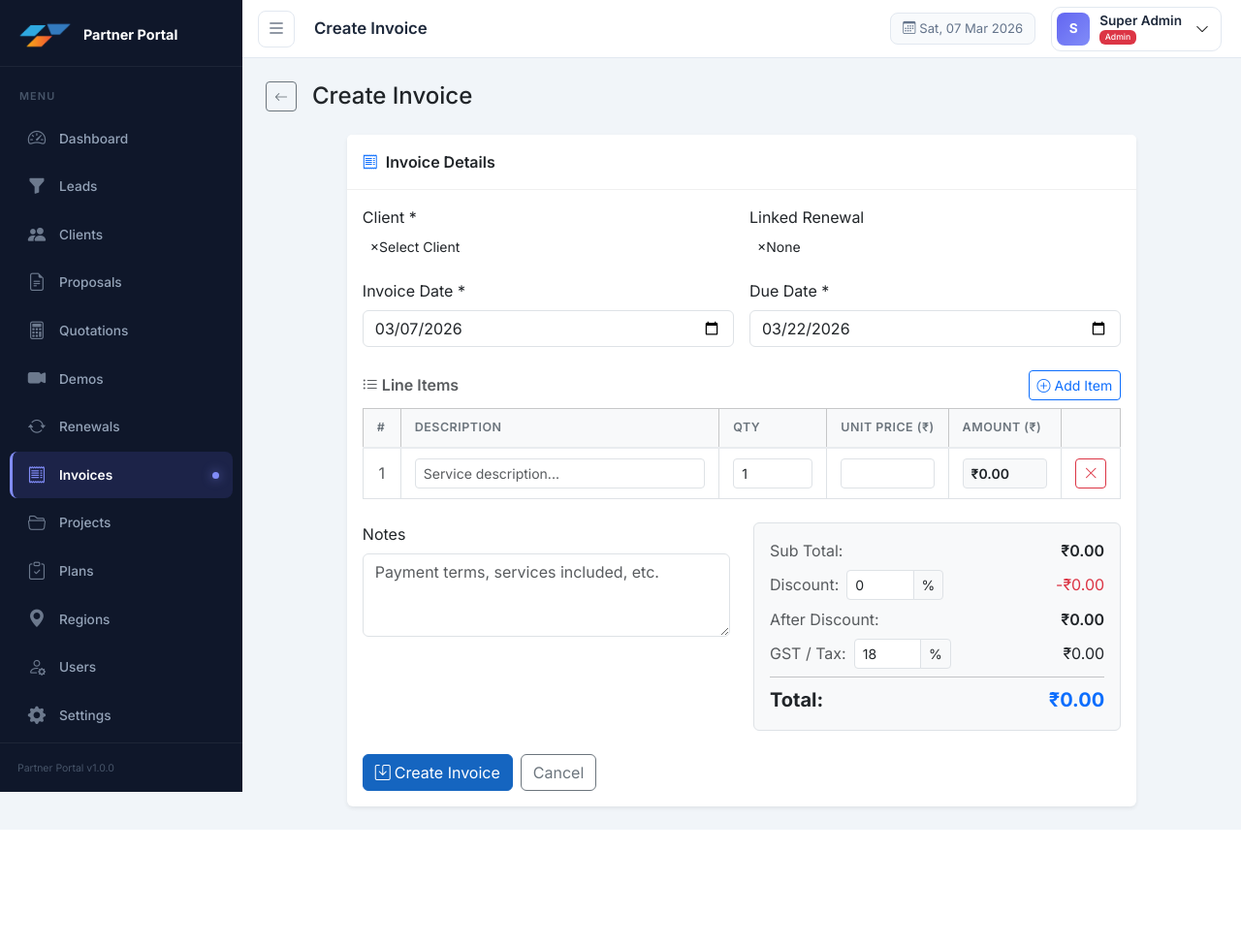
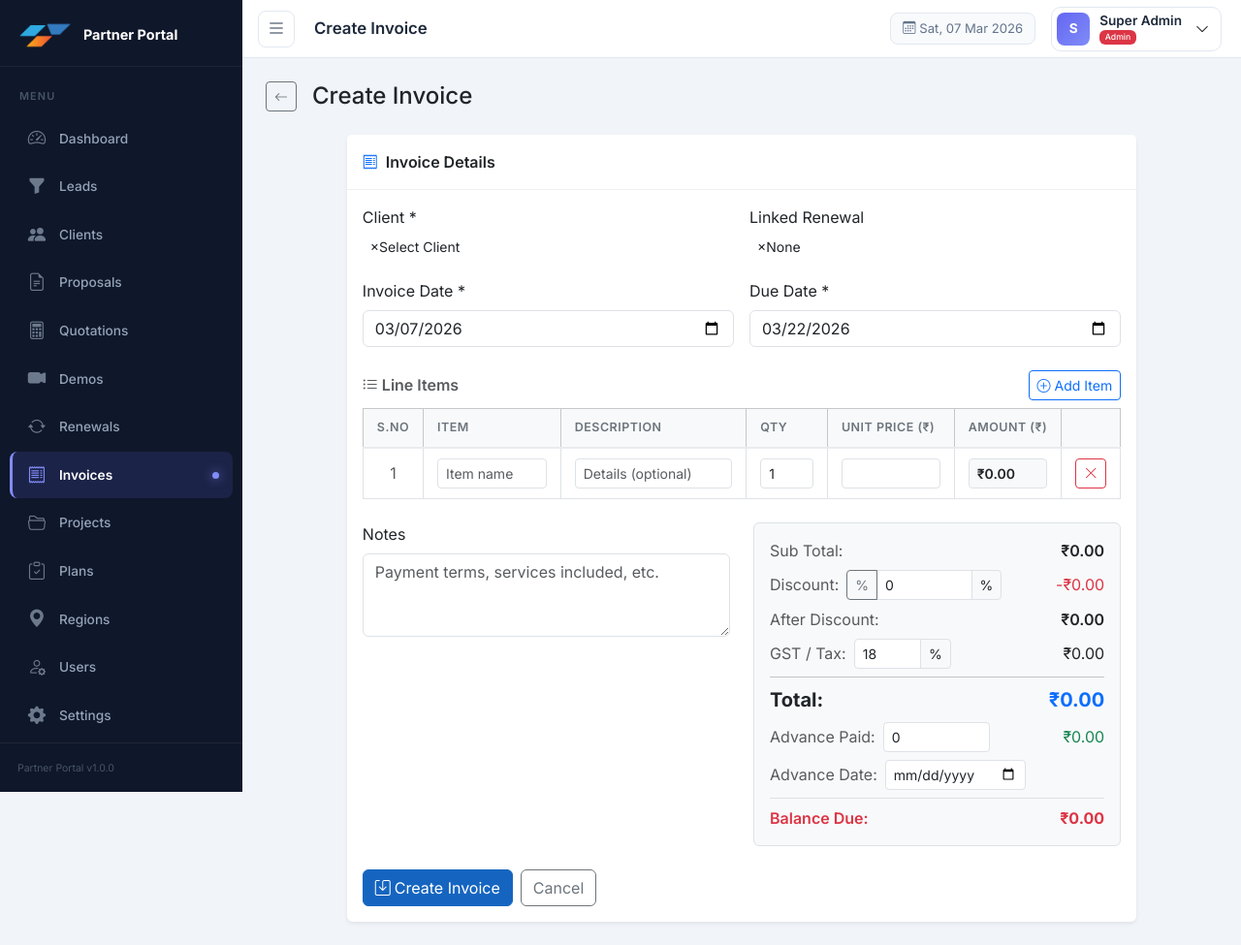
Before and after one commit to ashiftk011/trias-partner-portal, a PHP site: page /TriasPartnerPortal/modules/invoices/save.php in a window 1280 px wide. Shown: the whole page at 97% size. Before the commit the page ends 856 px from the top, so only its background shows below. Run offline with PHP 8.4, Linux system fonts and the light colour scheme; a user stored in the database is signed in; data that the repository does not hold is empty; some libraries are stand-ins or nearby versions.

Commit message:
Invoice create issue fix

```diff
--- a/modules/invoices/save.php
+++ b/modules/invoices/save.php
@@ -22,28 +22,32 @@ if ($preRenewalId) {
 
 if ($_SERVER['REQUEST_METHOD'] === 'POST') {
     verifyCsrf();
-    $clientId       = (int)$_POST['client_id'];
-    $renewalId      = $_POST['renewal_id'] ? (int)$_POST['renewal_id'] : null;
-    $invDate        = $_POST['invoice_date'];
-    $dueDate        = $_POST['due_date'];
-    $taxPercent     = (float)$_POST['tax_percent'];
-    $discountPercent= (float)($_POST['discount_percent'] ?? 0);
-    $notes          = trim($_POST['notes'] ?? '');
-    $userId         = currentUser()['id'];
+    $clientId        = (int)$_POST['client_id'];
+    $renewalId       = $_POST['renewal_id'] ? (int)$_POST['renewal_id'] : null;
+    $invDate         = $_POST['invoice_date'];
+    $dueDate         = $_POST['due_date'];
+    $taxPercent      = (float)$_POST['tax_percent'];
+    $discountType    = ($_POST['discount_type'] ?? 'percent') === 'fixed' ? 'fixed' : 'percent';
+    $notes           = trim($_POST['notes'] ?? '');
+    $advanceAmount   = max(0, (float)($_POST['advance_amount'] ?? 0));
+    $advanceDate     = !empty($_POST['advance_date']) ? $_POST['advance_date'] : null;
+    $userId          = currentUser()['id'];
 
     // Parse line items
-    $descriptions = $_POST['item_desc'] ?? [];
+    $itemNames    = $_POST['item_name'] ?? [];
+    $itemDescs    = $_POST['item_desc'] ?? [];
     $quantities   = $_POST['item_qty'] ?? [];
     $unitPrices   = $_POST['item_price'] ?? [];
     $items = [];
     $subtotal = 0;
-    for ($i = 0; $i < count($descriptions); $i++) {
-        $desc = trim($descriptions[$i] ?? '');
-        if ($desc === '') continue;
+    for ($i = 0; $i < count($itemNames); $i++) {
+        $name = trim($itemNames[$i] ?? '');
+        if ($name === '') continue;
+        $desc  = trim($itemDescs[$i] ?? '');
         $qty   = max(0, (float)($quantities[$i] ?? 1));
         $price = max(0, (float)($unitPrices[$i] ?? 0));
         $amt   = round($qty * $price, 2);
-        $items[] = ['desc' => $desc, 'qty' => $qty, 'price' => $price, 'amount' => $amt];
+        $items[] = ['name' => $name, 'desc' => $desc, 'qty' => $qty, 'price' => $price, 'amount' => $amt];
         $subtotal += $amt;
     }
 
@@ -52,7 +56,15 @@ if ($_SERVER['REQUEST_METHOD'] === 'POST') {
         redirect(BASE_URL . '/modules/invoices/save.php?client_id=' . $clientId);
     }
 
-    $discountAmount = round($subtotal * $discountPercent / 100, 2);
+    // Discount calculation
+    if ($discountType === 'fixed') {
+        $discountAmount  = round(min((float)($_POST['discount_value'] ?? 0), $subtotal), 2);
+        $discountPercent = $subtotal > 0 ? round($discountAmount / $subtotal * 100, 4) : 0;
+    } else {
+        $discountPercent = max(0, min(100, (float)($_POST['discount_value'] ?? 0)));
+        $discountAmount  = round($subtotal * $discountPercent / 100, 2);
+    }
+
     $afterDiscount  = $subtotal - $discountAmount;
     $taxAmount      = round($afterDiscount * $taxPercent / 100, 2);
     $totalAmount    = round($afterDiscount + $taxAmount, 2);
@@ -62,20 +74,21 @@ if ($_SERVER['REQUEST_METHOD'] === 'POST') {
     $lastNum = $lastInv ? (int)preg_replace('/\D/','',$lastInv) : 0;
     $invoiceNo = 'INV-' . str_pad($lastNum+1, 5, '0', STR_PAD_LEFT);
 
-    $db->prepare("INSERT INTO invoices (invoice_no,client_id,renewal_id,invoice_date,due_date,subtotal,discount_percent,discount_amount,tax_percent,tax_amount,total_amount,paid_amount,status,notes,created_by) VALUES (?,?,?,?,?,?,?,?,?,?,?,0,'pending',?,?)")
-       ->execute([$invoiceNo,$clientId,$renewalId,$invDate,$dueDate,$subtotal,$discountPercent,$discountAmount,$taxPercent,$taxAmount,$totalAmount,$notes,$userId]);
+    $db->prepare("INSERT INTO invoices (invoice_no,client_id,renewal_id,invoice_date,due_date,subtotal,discount_type,discount_percent,discount_amount,tax_percent,tax_amount,total_amount,advance_amount,advance_date,paid_amount,status,notes,created_by) VALUES (?,?,?,?,?,?,?,?,?,?,?,?,?,?,0,'pending',?,?)")
+       ->execute([$invoiceNo,$clientId,$renewalId,$invDate,$dueDate,$subtotal,$discountType,$discountPercent,$discountAmount,$taxPercent,$taxAmount,$totalAmount,$advanceAmount,$advanceDate,$notes,$userId]);
 
     $newId = $db->lastInsertId();
 
     // Save line items
-    $itemStmt = $db->prepare("INSERT INTO invoice_items (invoice_id,description,quantity,unit_price,amount) VALUES (?,?,?,?,?)");
+    $itemStmt = $db->prepare("INSERT INTO invoice_items (invoice_id,item_name,description,quantity,unit_price,amount) VALUES (?,?,?,?,?,?)");
     foreach ($items as $item) {
-        $itemStmt->execute([$newId, $item['desc'], $item['qty'], $item['price'], $item['amount']]);
+        $itemStmt->execute([$newId, $item['name'], $item['desc'], $item['qty'], $item['price'], $item['amount']]);
     }
 
     setFlash('success',"Invoice {$invoiceNo} created successfully.");
     redirect(BASE_URL . '/modules/invoices/view.php?id=' . $newId);
 }
+
 
 $clients  = $db->query("SELECT id,name,client_code,company FROM clients WHERE status='active' ORDER BY name")->fetchAll();
 $renewals = [];
@@ -148,18 +161,20 @@ include __DIR__ . '/../../includes/header.php';
               <table class="table table-bordered align-middle mb-0" id="itemsTable">
                 <thead class="table-light">
                   <tr>
-                    <th style="width:5%">#</th>
-                    <th style="width:45%">Description</th>
-                    <th style="width:15%">Qty</th>
-                    <th style="width:15%">Unit Price (₹)</th>
-                    <th style="width:15%">Amount (₹)</th>
-                    <th style="width:5%"></th>
+                    <th style="width:4%" class="text-center">S.No</th>
+                    <th style="width:22%">Item</th>
+                    <th style="width:28%">Description</th>
+                    <th style="width:12%">Qty</th>
+                    <th style="width:17%">Unit Price (₹)</th>
+                    <th style="width:13%">Amount (₹)</th>
+                    <th style="width:4%"></th>
                   </tr>
                 </thead>
                 <tbody id="itemsBody">
                   <tr class="item-row">
                     <td class="row-num text-center text-muted">1</td>
-                    <td><input type="text" name="item_desc[]" class="form-control form-control-sm" placeholder="Service description..." required value="<?= $preClient ? htmlspecialchars($preClient['plan_name'] ?? 'Service Charges') : '' ?>"></td>
+                    <td><input type="text" name="item_name[]" class="form-control form-control-sm" placeholder="Item name" required value="<?= $preClient ? htmlspecialchars($preClient['plan_name'] ?? 'Service Charges') : '' ?>"></td>
+                    <td><input type="text" name="item_desc[]" class="form-control form-control-sm" placeholder="Details (optional)"></td>
                     <td><input type="number" name="item_qty[]" class="form-control form-control-sm item-qty" min="0" step="0.01" value="1"></td>
                     <td><input type="number" name="item_price[]" class="form-control form-control-sm item-price" min="0" step="0.01" value="<?= $preClient ? $preClient['plan_price'] : '' ?>"></td>
                     <td><input type="text" class="form-control form-control-sm item-amount bg-light fw-semibold" readonly></td>
@@ -185,9 +200,11 @@ include __DIR__ . '/../../includes/header.php';
                 <div class="d-flex justify-content-between align-items-center mb-2">
                   <div class="d-flex align-items-center gap-2">
                     <span class="text-muted">Discount:</span>
-                    <div class="input-group input-group-sm" style="width:100px">
-                      <input type="number" name="discount_percent" id="invDiscount" class="form-control" value="0" min="0" max="100" step="0.01">
-                      <span class="input-group-text">%</span>
+                    <div class="input-group input-group-sm" style="width:160px">
+                      <button type="button" class="btn btn-outline-secondary btn-sm px-2" id="discTypeToggle" title="Switch between % and ₹">%</button>
+                      <input type="hidden" name="discount_type" id="discTypeHidden" value="percent">
+                      <input type="number" name="discount_value" id="invDiscount" class="form-control" value="0" min="0" step="0.01">
+                      <span class="input-group-text" id="discSymbol">%</span>
                     </div>
                   </div>
                   <span class="text-danger" id="dispDiscount">-₹0.00</span>
@@ -207,9 +224,27 @@ include __DIR__ . '/../../includes/header.php';
                   <span id="dispTax">₹0.00</span>
                 </div>
                 <hr class="my-2">
-                <div class="d-flex justify-content-between">
+                <div class="d-flex justify-content-between mb-2">
                   <span class="fw-bold fs-5">Total:</span>
                   <span class="fw-bold fs-5 text-primary" id="dispTotal">₹0.00</span>
+                </div>
+                <!-- Advance Amount -->
+                <div class="d-flex justify-content-between align-items-center mb-2">
+                  <div class="d-flex align-items-center gap-2">
+                    <span class="text-muted">Advance Paid:</span>
+                    <input type="number" name="advance_amount" id="invAdvance" class="form-control form-control-sm" style="width:110px" value="0" min="0" step="0.01">
+                  </div>
+                  <span class="text-success" id="dispAdvance">₹0.00</span>
+                </div>
+                <div class="d-flex justify-content-between align-items-center mb-2">
+                  <div class="d-flex align-items-center gap-2">
+                    <span class="text-muted">Advance Date:</span>
+                    <input type="date" name="advance_date" id="invAdvanceDate" class="form-control form-control-sm" style="width:145px">
+                  </div>
+                </div>
+                <div class="d-flex justify-content-between border-top pt-2 mt-1">
+                  <span class="fw-semibold text-danger">Balance Due:</span>
+                  <span class="fw-bold text-danger" id="dispBalance">₹0.00</span>
                 </div>
               </div>
             </div>
@@ -251,27 +286,38 @@ function calcTotals() {
     subtotal += qty * price;
   });
 
-  const discPct = parseFloat(document.getElementById('invDiscount').value) || 0;
-  const discAmt = subtotal * discPct / 100;
+  const discType = document.getElementById('discTypeHidden').value;
+  const discVal  = parseFloat(document.getElementById('invDiscount').value) || 0;
+  let discAmt;
+  if (discType === 'fixed') {
+    discAmt = Math.min(discVal, subtotal);
+  } else {
+    discAmt = subtotal * discVal / 100;
+  }
   const afterDisc = subtotal - discAmt;
   const taxPct = parseFloat(document.getElementById('invTax').value) || 0;
   const taxAmt = afterDisc * taxPct / 100;
   const total = afterDisc + taxAmt;
+  const advance = parseFloat(document.getElementById('invAdvance').value) || 0;
+  const balance = Math.max(0, total - advance);
 
   document.getElementById('dispSubtotal').textContent = '₹' + subtotal.toFixed(2);
   document.getElementById('dispDiscount').textContent = '-₹' + discAmt.toFixed(2);
   document.getElementById('dispAfterDiscount').textContent = '₹' + afterDisc.toFixed(2);
   document.getElementById('dispTax').textContent = '₹' + taxAmt.toFixed(2);
   document.getElementById('dispTotal').textContent = '₹' + total.toFixed(2);
+  document.getElementById('dispAdvance').textContent = '₹' + advance.toFixed(2);
+  document.getElementById('dispBalance').textContent = '₹' + balance.toFixed(2);
 }
 
-function addRow(desc = '', qty = 1, price = '') {
+function addRow(name = '', desc = '', qty = 1, price = '') {
   rowCounter++;
   const tr = document.createElement('tr');
   tr.className = 'item-row';
   tr.innerHTML = `
     <td class="row-num text-center text-muted">${rowCounter}</td>
-    <td><input type="text" name="item_desc[]" class="form-control form-control-sm" placeholder="Service description..." required value="${desc}"></td>
+    <td><input type="text" name="item_name[]" class="form-control form-control-sm" placeholder="Item name" required value="${name}"></td>
+    <td><input type="text" name="item_desc[]" class="form-control form-control-sm" placeholder="Details (optional)" value="${desc}"></td>
     <td><input type="number" name="item_qty[]" class="form-control form-control-sm item-qty" min="0" step="0.01" value="${qty}"></td>
     <td><input type="number" name="item_price[]" class="form-control form-control-sm item-price" min="0" step="0.01" value="${price}"></td>
     <td><input type="text" class="form-control form-control-sm item-amount bg-light fw-semibold" readonly></td>
@@ -304,6 +350,25 @@ document.querySelectorAll('#itemsBody .item-row').forEach(row => {
 document.getElementById('addItemBtn').addEventListener('click', () => addRow());
 document.getElementById('invDiscount').addEventListener('input', calcTotals);
 document.getElementById('invTax').addEventListener('input', calcTotals);
+document.getElementById('invAdvance').addEventListener('input', calcTotals);
+
+// ---- Discount Type Toggle ----
+document.getElementById('discTypeToggle').addEventListener('click', function() {
+  const hidden = document.getElementById('discTypeHidden');
+  const symbol = document.getElementById('discSymbol');
+  if (hidden.value === 'percent') {
+    hidden.value = 'fixed';
+    this.textContent = '₹';
+    symbol.textContent = '₹';
+    document.getElementById('invDiscount').removeAttribute('max');
+  } else {
+    hidden.value = 'percent';
+    this.textContent = '%';
+    symbol.textContent = '%';
+    document.getElementById('invDiscount').setAttribute('max', '100');
+  }
+  calcTotals();
+});
 
 // ---- Renewal auto-fill ----
 $('#invRenewal').on('change', function() {
```
Also changed, not shown: modules/invoices/view.php (+130 -45 lines), modules/settings/index.php (+13 -1 lines), sql/migrate.sql (+18 -1 lines), assets/images/company_logo.png.
